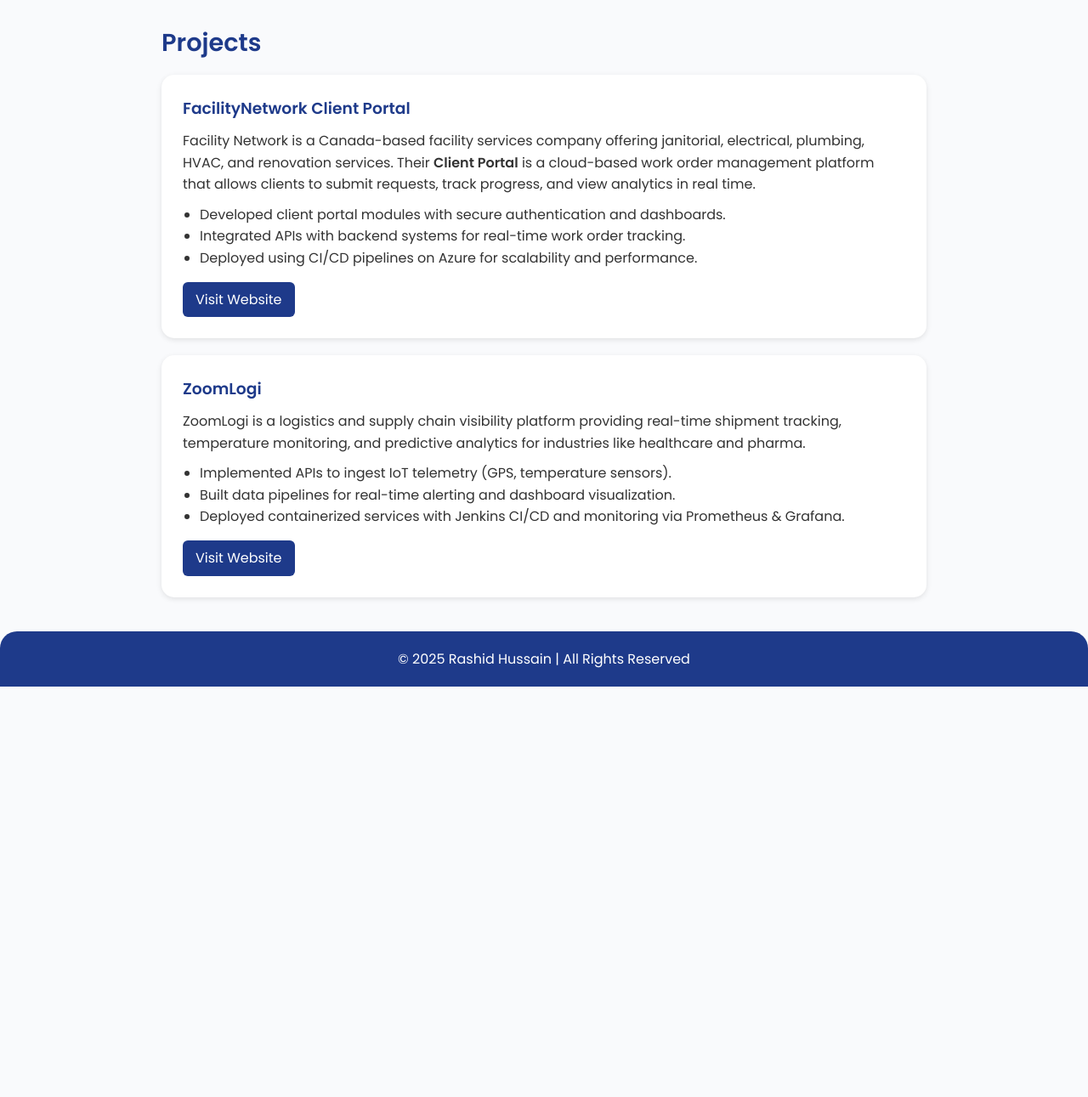
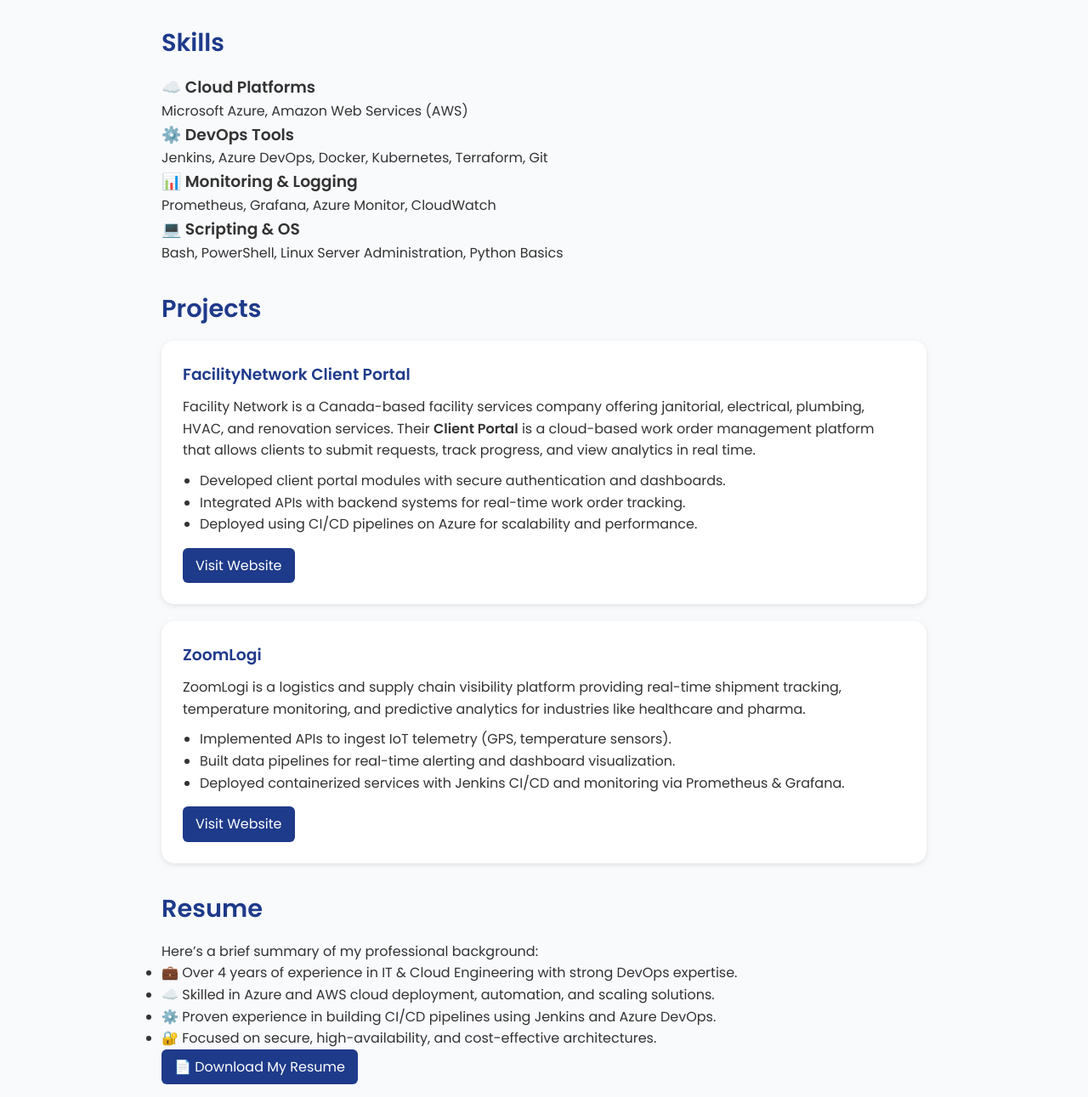
Before and after one commit to rashid3654/rashid3654.github.io, a plain HTML site: page index.html in a window 1280 px wide. Shown: the part 469-1760 px from the top of the page at 85% size. Before the commit the page ends 1277 px from the top, so only its background shows below. Drawn offline with Linux system fonts and the light colour scheme.

Commit message:
Update index.html

```diff
--- a/index.html
+++ b/index.html
@@ -32,6 +32,33 @@
     </p>
   </section>
 
+  <!-- SKILLS SECTION -->
+  <section id="skills" class="container">
+    <h2>Skills</h2>
+    <div class="skills-grid">
+      <div class="skill-category">
+        <h3>☁️ Cloud Platforms</h3>
+        <p>Microsoft Azure, Amazon Web Services (AWS)</p>
+      </div>
+
+      <div class="skill-category">
+        <h3>⚙️ DevOps Tools</h3>
+        <p>Jenkins, Azure DevOps, Docker, Kubernetes, Terraform, Git</p>
+      </div>
+
+      <div class="skill-category">
+        <h3>📊 Monitoring & Logging</h3>
+        <p>Prometheus, Grafana, Azure Monitor, CloudWatch</p>
+      </div>
+
+      <div class="skill-category">
+        <h3>💻 Scripting & OS</h3>
+        <p>Bash, PowerShell, Linux Server Administration, Python Basics</p>
+      </div>
+    </div>
+  </section>
+
+  <!-- PROJECTS SECTION -->
   <section id="projects" class="container">
     <h2>Projects</h2>
 
@@ -65,6 +92,21 @@
     </div>
   </section>
 
+  <!-- CV SECTION -->
+  <section id="resume" class="container">
+    <h2>Resume</h2>
+    <p>
+      Here’s a brief summary of my professional background:
+    </p>
+    <ul>
+      <li>💼 Over 4 years of experience in IT & Cloud Engineering with strong DevOps expertise.</li>
+      <li>☁️ Skilled in Azure and AWS cloud deployment, automation, and scaling solutions.</li>
+      <li>⚙️ Proven experience in building CI/CD pipelines using Jenkins and Azure DevOps.</li>
+      <li>🔐 Focused on secure, high-availability, and cost-effective architectures.</li>
+    </ul>
+    <a href="resume.pdf" class="btn" target="_blank">📄 Download My Resume</a>
+  </section>
+
   <footer>
     <p>© 2025 Rashid Hussain | All Rights Reserved</p>
   </footer>
```
